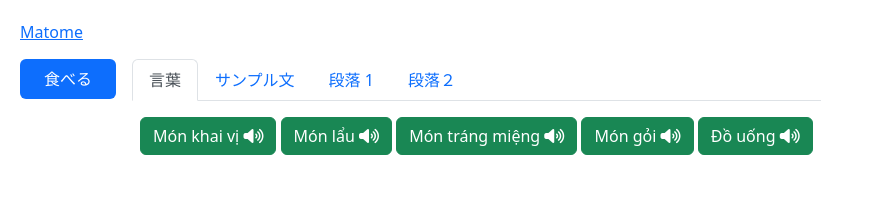
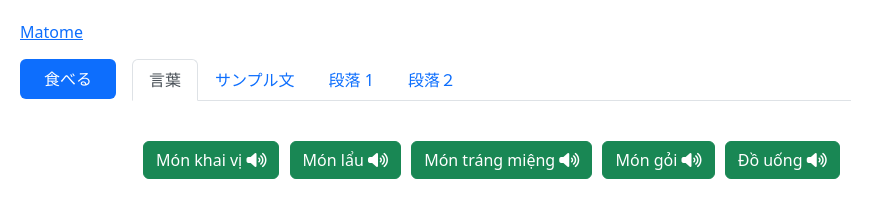
Before and after one commit to ntlthu/RikaNihongo, a plain HTML site: page DulichVietNam/VietNam.html in a window 1280 px wide. Shown: the whole page, without its empty margins (0-883 px from the left). Drawn offline with nearby package versions, Linux system fonts and the light colour scheme.

Commit message:
edit spacing

```diff
--- a/DulichVietNam/VietNam.html
+++ b/DulichVietNam/VietNam.html
@@ -148,7 +148,7 @@
           </nav>
           <div class="tab-content px-2" id="nav-tabContent">
             <div
-              class="tab-pane fade show active"
+              class="tab-pane fade show active space-button-a"
               id="betonamukotoba"
               role="tabpanel"
               aria-labelledby="nav-home-tab"
@@ -226,7 +226,7 @@
               </button>
             </div>
             <div
-              class="tab-pane fade"
+              class="tab-pane fade space-button-a"
               id="taberuSentences"
               role="tabpanel"
               aria-labelledby="nav-profile-tab"
--- a/DulichVietNam/Vietnam.css
+++ b/DulichVietNam/Vietnam.css
@@ -4,3 +4,7 @@ body {
 header {
   margin-bottom: 15px;
 }
+.space-button-a button,
+.space-button-a a {
+  margin: 3vh 3px;
+}
```
